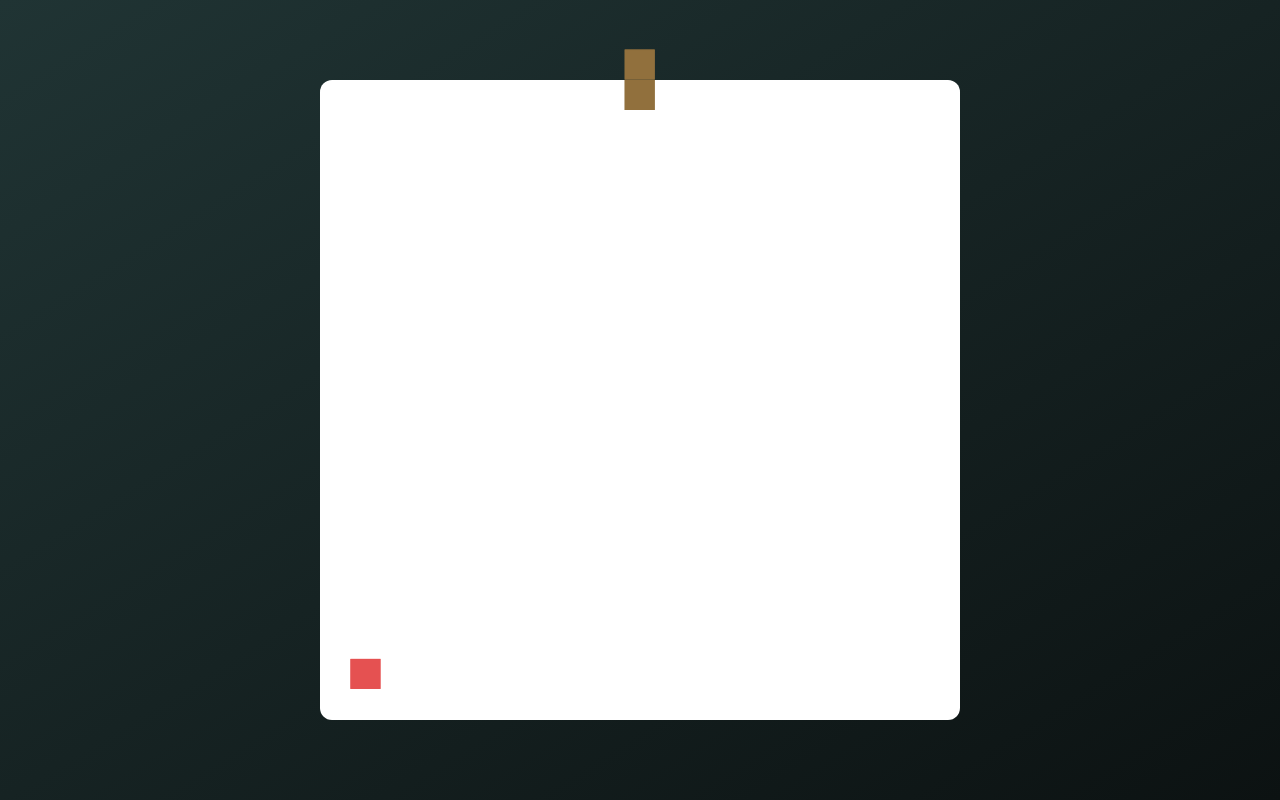
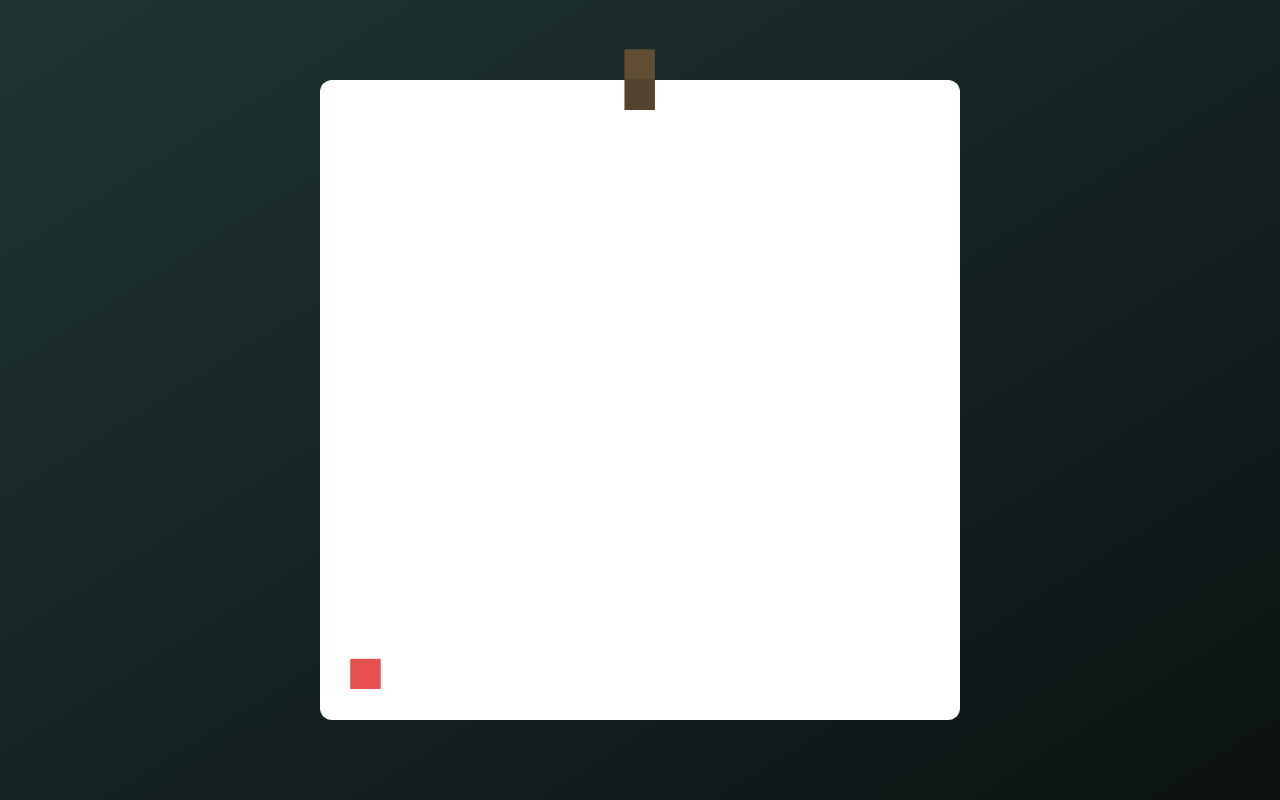
Before and after one commit to kepler003/react-snake, a React (Create React App) app: page / in a window 1280 px wide. Built offline with nearby package versions, Linux system fonts and the light colour scheme.

Commit message:
Make snake parts in different shades of the secondary color

```diff
--- a/src/components/gameboard/SnakePart.module.css
+++ b/src/components/gameboard/SnakePart.module.css
@@ -1,4 +1,29 @@
 .snakePart {
-  background-color: var(--c-secondary-6);
-  border-color: var(--c-secondary-6);
+  background-color: var(--c-secondary-7);
+  border-color: var(--c-secondary-7);
 }
+
+.snakePart:nth-child(2n) {
+  background-color: hsl(34.09, 29.73%, 25.02%);
+  border-color: hsl(34.09, 29.73%, 25.02%);
+}
+
+.roundedTop {
+  border-top-left-radius: var(--s-rad);
+  border-top-right-radius: var(--s-rad);
+}
+
+.roundedBottom {
+  border-bottom-left-radius: var(--s-rad);
+  border-bottom-right-radius: var(--s-rad);
+}
+
+.roundedLeft {
+  border-top-left-radius: var(--s-rad);
+  border-bottom-left-radius: var(--s-rad);
+}
+
+.roundedRight {
+  border-top-right-radius: var(--s-rad);
+  border-bottom-right-radius: var(--s-rad);
+}
```
